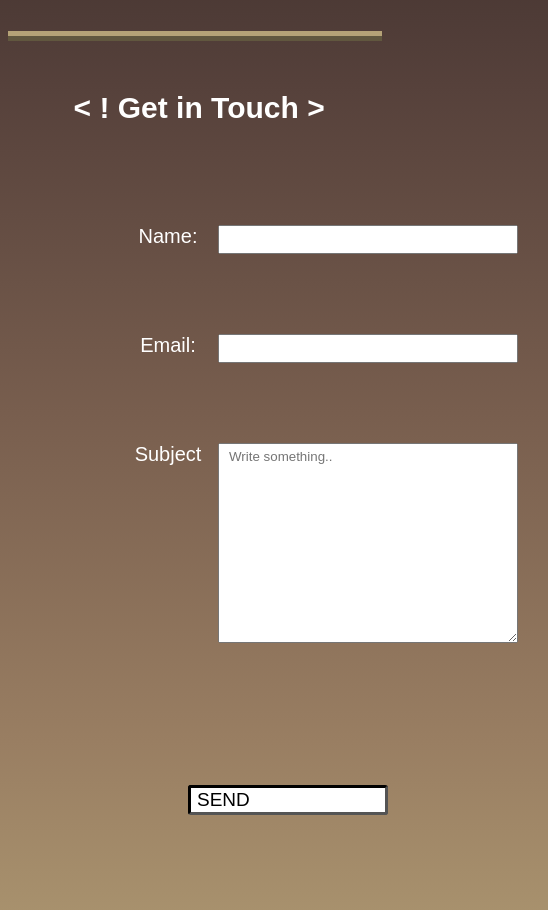
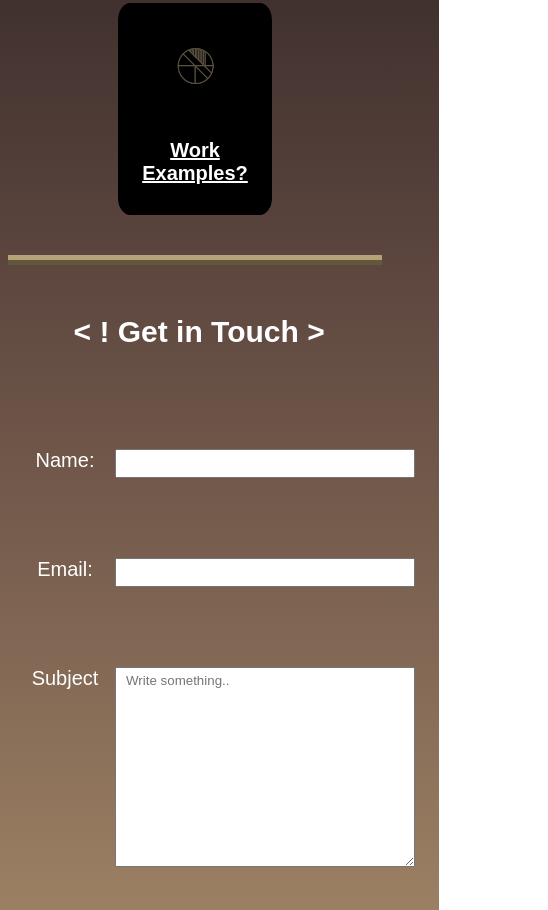
Before and after one commit to SalmaLoum/salma-portfolio, a plain HTML site: page index.html in a window 390 px wide. Shown: the part 2529-3439 px from the top of the page, 548 px wide, since content can reach past the window. Drawn offline with Linux system fonts and the light colour scheme.

Commit message:
edited smartphone media query

```diff
--- a/assets/css/style.css
+++ b/assets/css/style.css
@@ -1,21 +1,24 @@
-/*--------------------------------------------*/
+/*----------------------*/
 /* Universal Selectors */
-/*------------------------------------------*/
+/*--------------------*/
 * {
   font-family: Arial, Sans-Serif;
 }
 
-/*--------------------------------------------*/
+/*---------------------*/
 /* Variable Selectors */
-/*------------------------------------------*/
+/*-------------------*/
 :root {
   --light: #b5a277;
   --center: center;
 }
 
-/*--------------------------------------------*/
+/*--------------------*/
 /* Element Selectors */
-/*------------------------------------------*/
+/*------------------*/
+
+/* Gradient background */
+
 body {
   background-image: linear-gradient(
     to bottom,
@@ -65,15 +68,13 @@ nav ul {
   margin: -20px;
 }
 
-/*--------------------------------------------*/
-/*  Changed color of links when user hovers  */
-/*------------------------------------------*/
+/*  To change color of links when user hovers  */
 
 nav ul :hover {
   color: var(--light);
 }
 
-li {
+nav li {
   display: flex;
   flex-direction: row;
   margin: 20px;
@@ -112,7 +113,6 @@ figcaption {
 }
 
 form {
-  /* Center the form on the page */
   display: flex;
   flex-direction: column;
   justify-content: center;
@@ -123,9 +123,15 @@ form {
 
 form ul {
   display: flex;
+  justify-content: center;
   flex-wrap: wrap;
-  flex-direction: column;
-  justify-content: center;
+}
+
+form li {
+  display: flex;
+  flex-direction: row;
+  margin: 20px;
+  padding: 20px;
 }
 
 label {
@@ -159,13 +165,13 @@ button {
   border-style: inset;
 }
 
-/* The user's cursor is positioned over the element */
+/* When user's cursor is positioned over the element */
 button:hover {
   background-color: black;
   color: var(--light);
 }
 
-/* The user is actively pressing down on the element */
+/* When user is actively pressing down on the element */
 button:active {
   font-size: 110%;
   box-shadow: 0 0 10px white inset;
@@ -184,9 +190,9 @@ footer {
   background-color: black;
 }
 
-/*--------------------------------------------*/
+/*------------------*/
 /* Class Selectors */
-/*------------------------------------------*/
+/*----------------*/
 
 .lead-art {
   display: flex;
@@ -235,9 +241,9 @@ footer {
   text-align: center;
 }
 
-/*--------------------------------------------*/
+/*---------------*/
 /* ID Selectors */
-/*------------------------------------------*/
+/*-------------*/
 
 #portfolio figure {
   display: flex;
@@ -257,9 +263,7 @@ footer {
   justify-content: space-between;
 }
 
-/*---------------------------------------------*/
 /*  Changed image's opacity when user hovers  */
-/*-------------------------------------------*/
 
 #portfolio img:hover {
   opacity: 100%;
@@ -309,11 +313,6 @@ footer {
   nav ul {
     flex-direction: column;
   }
-
-  .lead-art {
-    width: 20%;
-  }
-
   .large-image {
     max-width: 50%;
   }
@@ -321,4 +320,8 @@ footer {
   .small-image {
     max-width: 50%;
   }
+
+  form {
+    width: 200px;
+  }
 }
```
Also changed, not shown: index.html (+5 -3 lines), 1 other file.
